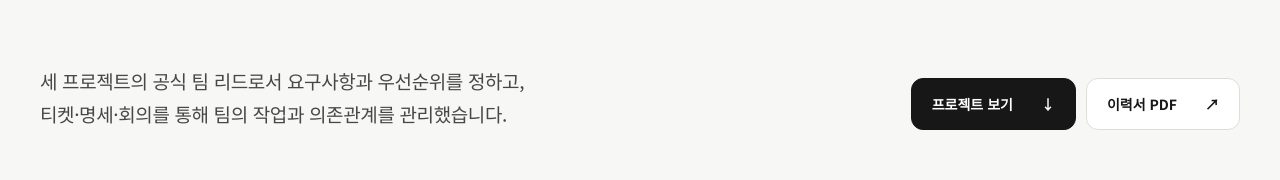
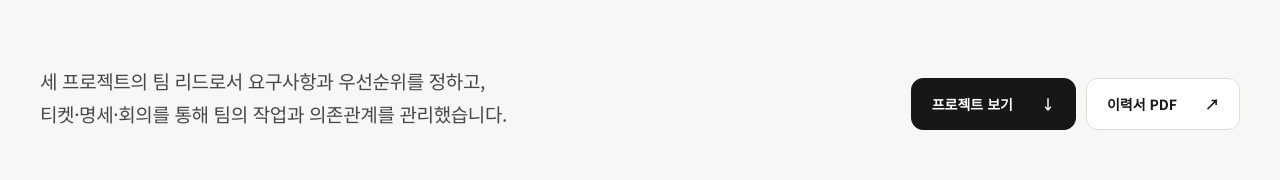
Before and after one commit to lee0806/life-is-egg-pm, a Next.js app: page / in a window 1280 px wide. Shown: the part 370-550 px from the top of the page. Built offline with nearby package versions, Linux system fonts and the light colour scheme.

Commit message:
fix: 제목 변경
Signed-off-by: lee0806 <leeseh0806@gmail.com>

```diff
--- a/app/page.tsx
+++ b/app/page.tsx
@@ -214,7 +214,7 @@ export default function Home() {
         </h1>
         <div className="hero-bottom">
           <p className="hero-intro">
-            세 프로젝트의 공식 팀 리드로서 요구사항과 우선순위를 정하고,
+            세 프로젝트의 팀 리드로서 요구사항과 우선순위를 정하고,
             <br />
             티켓·명세·회의를 통해 팀의 작업과 의존관계를 관리했습니다.
           </p>
```
